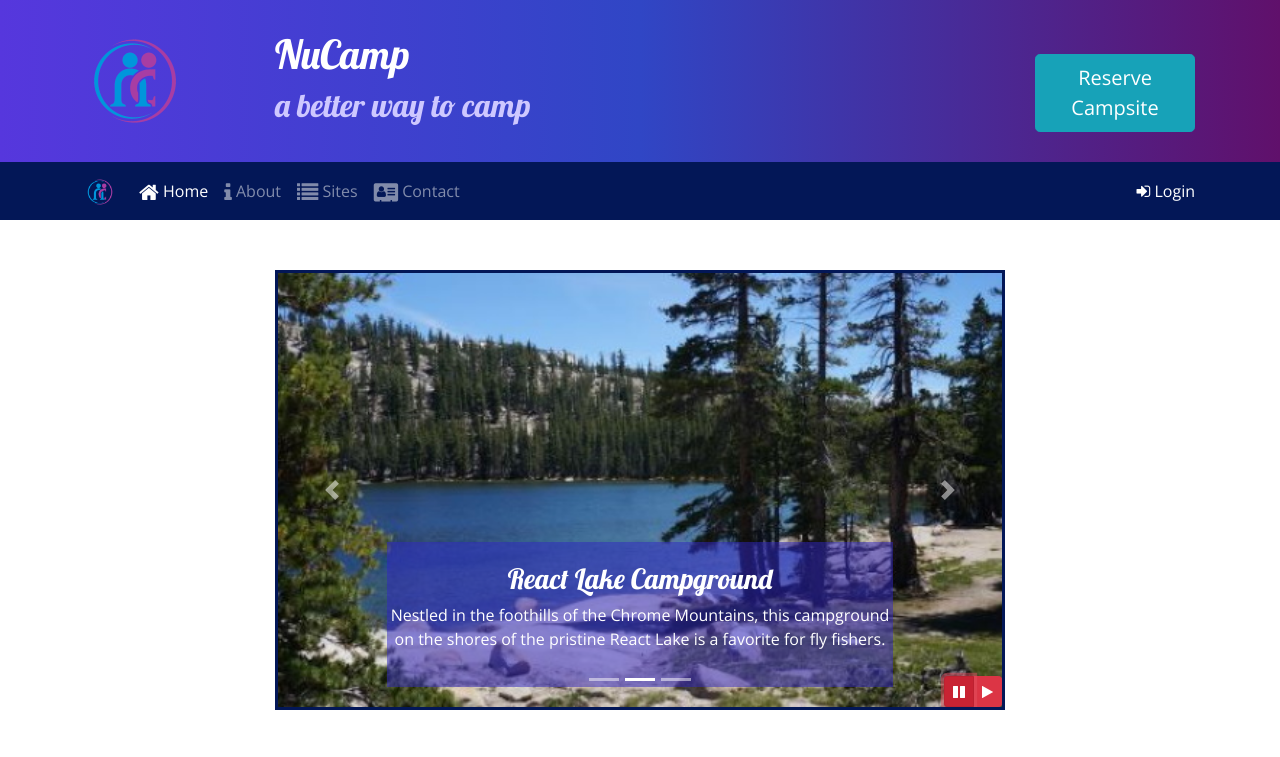
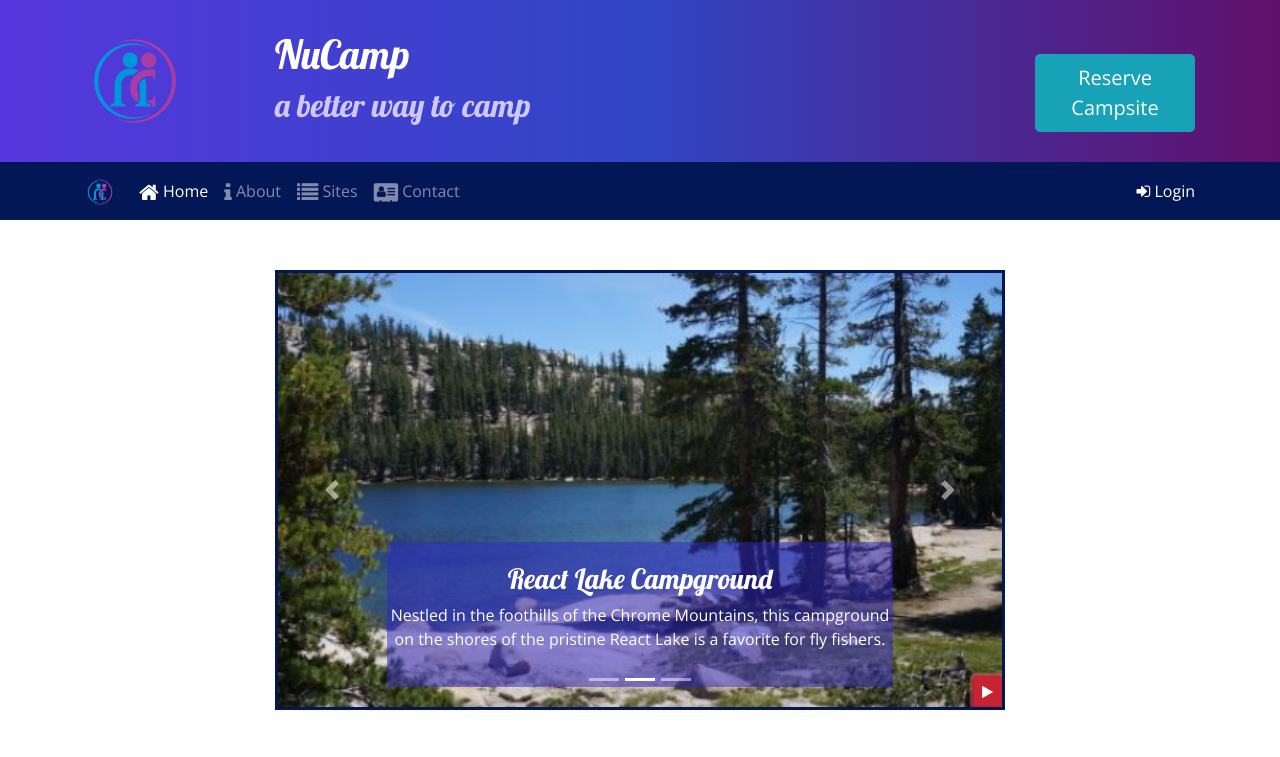
Before and after one commit to jkchenweb/bootstrap, a website: page index.html in a window 1280 px wide. Both pictures are taken after a click on the button 959 px from the left and 691 px from the top of the page. Shown: the top 757 px of the page. Drawn offline with nearby package versions, Linux system fonts and the light colour scheme.

Commit message:
Jquery exercise 2

```diff
--- a/index.html
+++ b/index.html
@@ -173,7 +173,8 @@
                             </div>
                         </div>
                         <div class="carousel-item">
-                            <img class="d-block w-100" src="img/chrome-river.jpg" alt="Chrome River Campground" />                            <div class="carousel-caption">
+                            <img class="d-block w-100" src="img/chrome-river.jpg" alt="Chrome River Campground" />
+                            <div class="carousel-caption">
                                 <h3>Chrome River Campground</h3>
                                 <p class="d-none d-sm-block">Spend a few sunny days and starry nights beneath a canopy of old-growth firs at this enchanting spot by the Chrome River.</p>
                             </div>
@@ -186,14 +187,9 @@
                             <span class="carousel-control-next-icon"></span>
                             <span class="sr-only">Next</span>
                         </a>
-                        <div class="btn-group" id="carouselButton">
-                            <button class="btn btn-danger btn-sm" id="carouselPause">
+                        <button class="btn btn-danger btn-sm" id="carouselButton">
                             <i class="fa fa-pause"></i>
                         </button>
-                            <button class="btn btn-danger btn-sm" id="carouselPlay">
-                                <i class="fa fa-play"></i>
-                            </button>
-                        </div>
                     </div>
             </div>
         </div>
@@ -283,12 +279,17 @@
     </script>
     <script>
         $(function() {
-                $(".carousel").carousel( { interval: 2000, pause: "false" } );
-                $("#carouselPause").click(function(){
+            $(".carousel").carousel( { interval: 2000 } );
+            $("#carouselButton").click(function(){
+                if ($("#carouselButton").children("i").hasClass("fa-pause")) {
                     $(".carousel").carousel("pause");
-                });
-                $("#carouselPlay").click(function(){
+                    $("#carouselButton").children("i").removeClass("fa-pause");
+                    $("#carouselButton").children("i").addClass("fa-play");
+                } else {
                     $(".carousel").carousel("cycle");
+                    $("#carouselButton").children("i").removeClass("fa-play");
+                    $("#carouselButton").children("i").addClass("fa-pause");
+                }
             });
         });
     </script>
```
Lines whose indentation alone changed are shown as unchanged.
